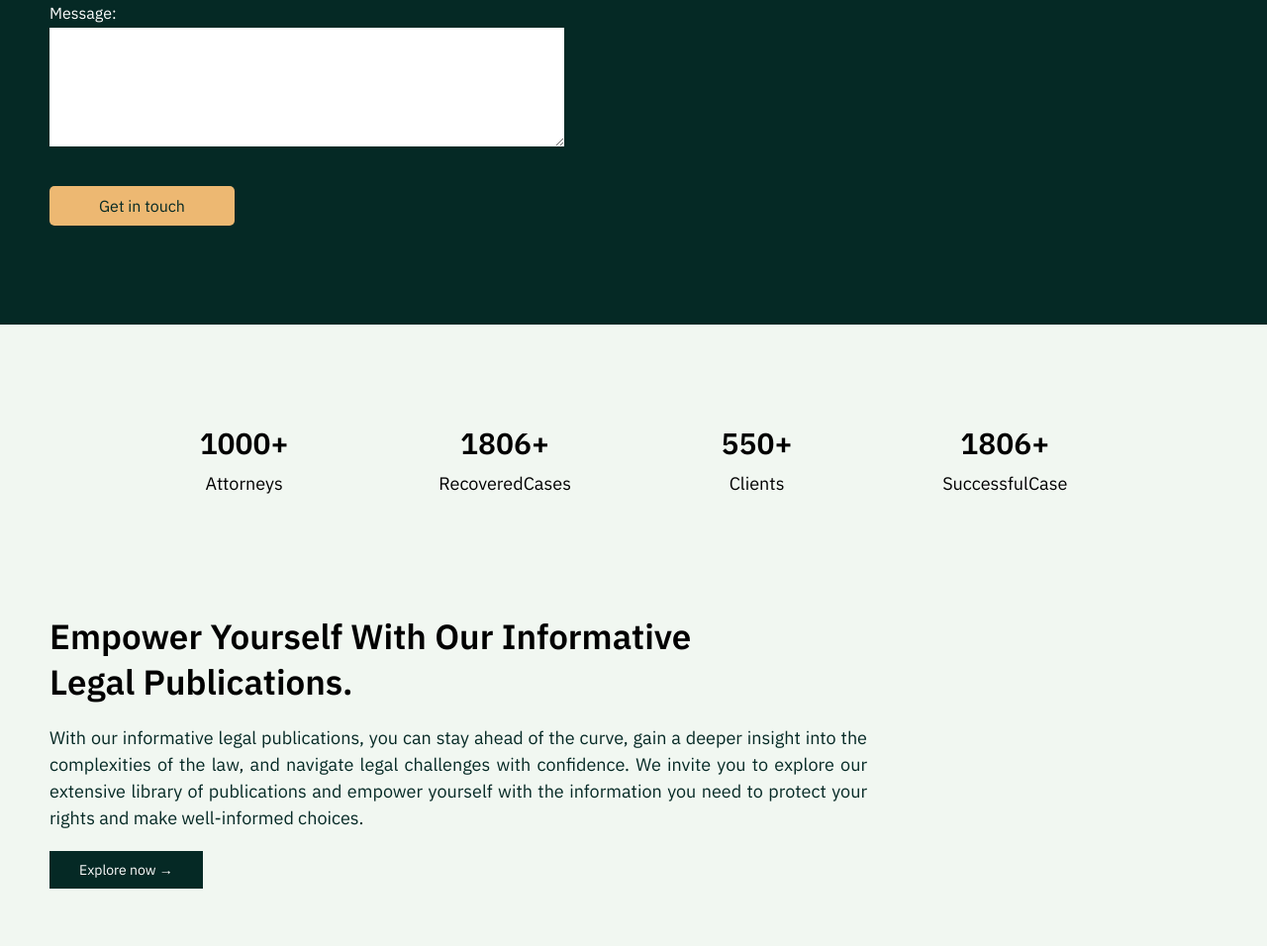
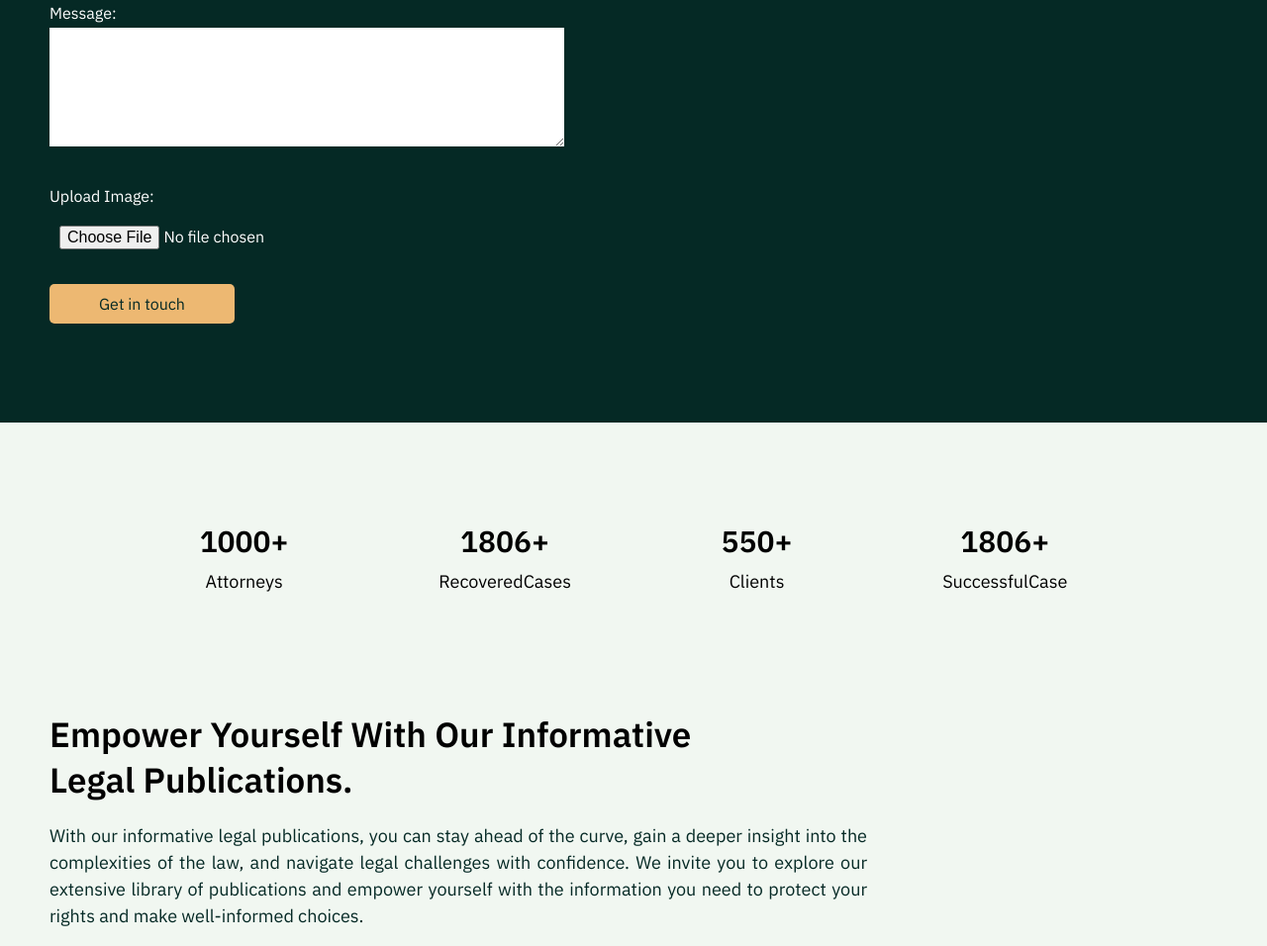
Before and after one commit to SHAKUURR/reginald, a plain HTML site: page index.html in a window 1280 px wide. Shown: the part 2452-3408 px from the top of the page at 99% size. Drawn offline with nearby package versions, Linux system fonts and the light colour scheme.

Commit message:
upload file

```diff
--- a/index.html
+++ b/index.html
@@ -114,6 +114,11 @@
           Message:
           <textarea name="message"></textarea>
         </label>
+        <label for="imageUpload">
+          Upload Image:
+        </label>
+        <input type="file" name="image" id="imageUpload" accept="image/*">
+
         <!-- your other form fields go here -->
         <button type="submit">Get in touch</button>
       </form>
```
